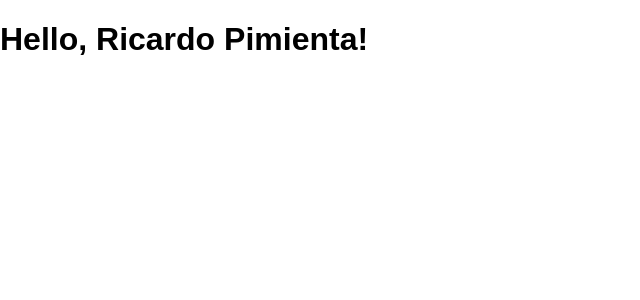
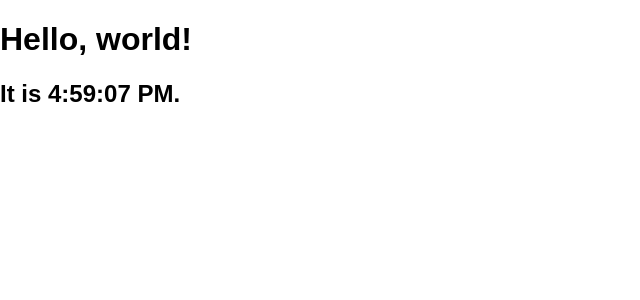
Before and after one commit to rpimienta/react-simple-app, a React (Create React App) app: page / in a window 1280 px wide. Shown: the top 300 px of the page, without its empty margins (0-640 px from the left). Built offline with nearby package versions, Linux system fonts and the light colour scheme.

Commit message:
wip: Rendering Elements

```diff
--- a/src/App.js
+++ b/src/App.js
@@ -2,36 +2,21 @@
 import logo from './logo.svg';
 import './App.css';
 
-function formatName (user) {
-  return user.firstname + ' ' + user.lastname;
+function tick () {
+  const element = (
+    <div>
+      <h1>Hello!</h1>
+      <h2>It is {new Date().toLocaleTimeString()}.</h2>
+    </div>
+  );
 }
-
-const user = {
-  firstname : 'Ricardo',
-  lastname: 'Pimienta'
-};
-
-const element = (
-  <h1>
-    Hello, {formatName(user)}!
-  </h1>
-);
-
 class App extends Component {
   render() {
     return (
-      /*<div className="App">
-        <div className="App-header">
-          <img src={logo} className="App-logo" alt="logo" />
-          <h2>Welcome to React</h2>
-        </div>
-        <p className="App-intro">
-          To get started, edit <code>src/App.js</code> and save to reload.
-        </p>
-      </div>*/
       element
     );
   }
 }
+setInterval(tick, 2000);
 
 export default App;
--- a/src/index.js
+++ b/src/index.js
@@ -1,9 +1,20 @@
 import React from 'react';
 import ReactDOM from 'react-dom';
-import App from './App';
+// import App from './App';
+
 import './index.css';
 
-ReactDOM.render(
-  <App />,
-  document.getElementById('root')
-);
+function tick() {
+  const element = (
+    <div>
+      <h1>Hello, world!</h1>
+      <h2>It is {new Date().toLocaleTimeString()}.</h2>
+    </div>
+  );
+  ReactDOM.render(
+    element,
+    document.getElementById('root')
+  );
+}
+
+setInterval(tick, 1000);
```
